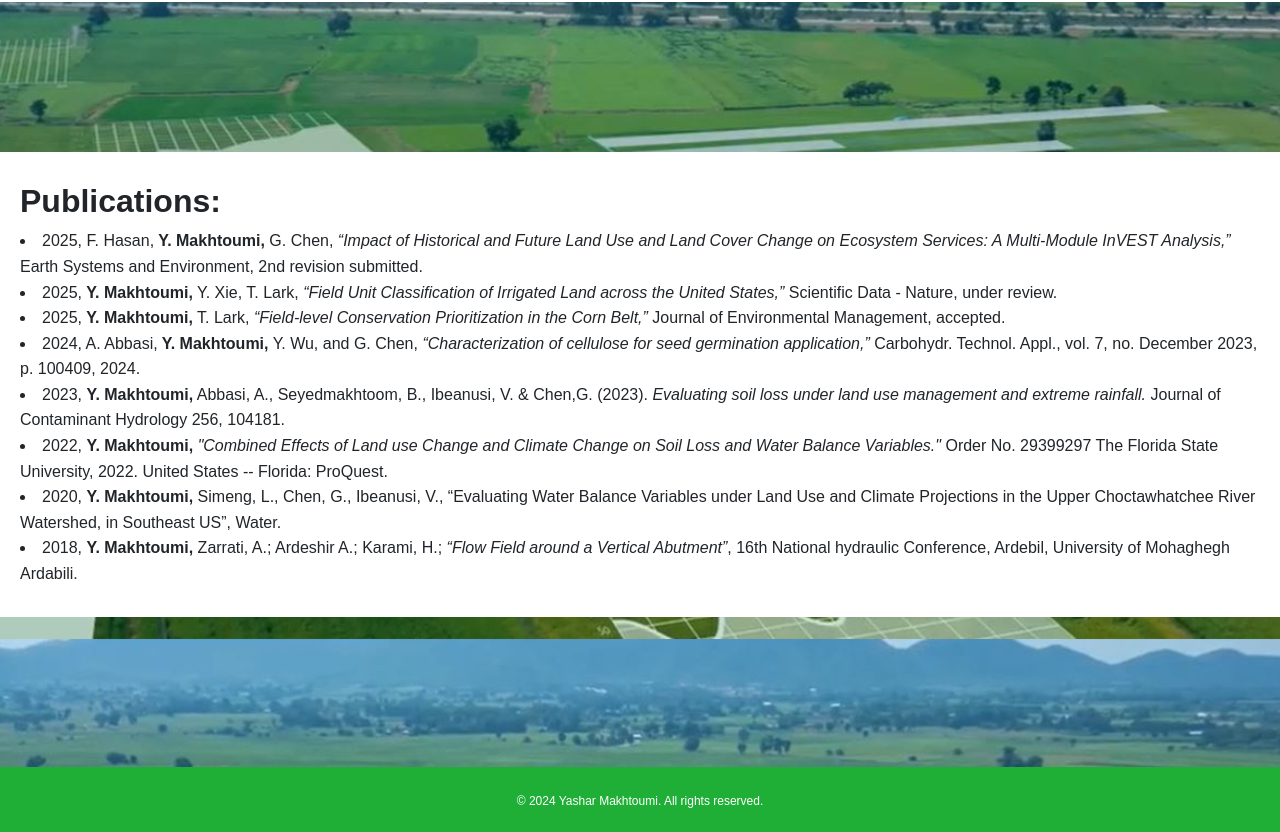
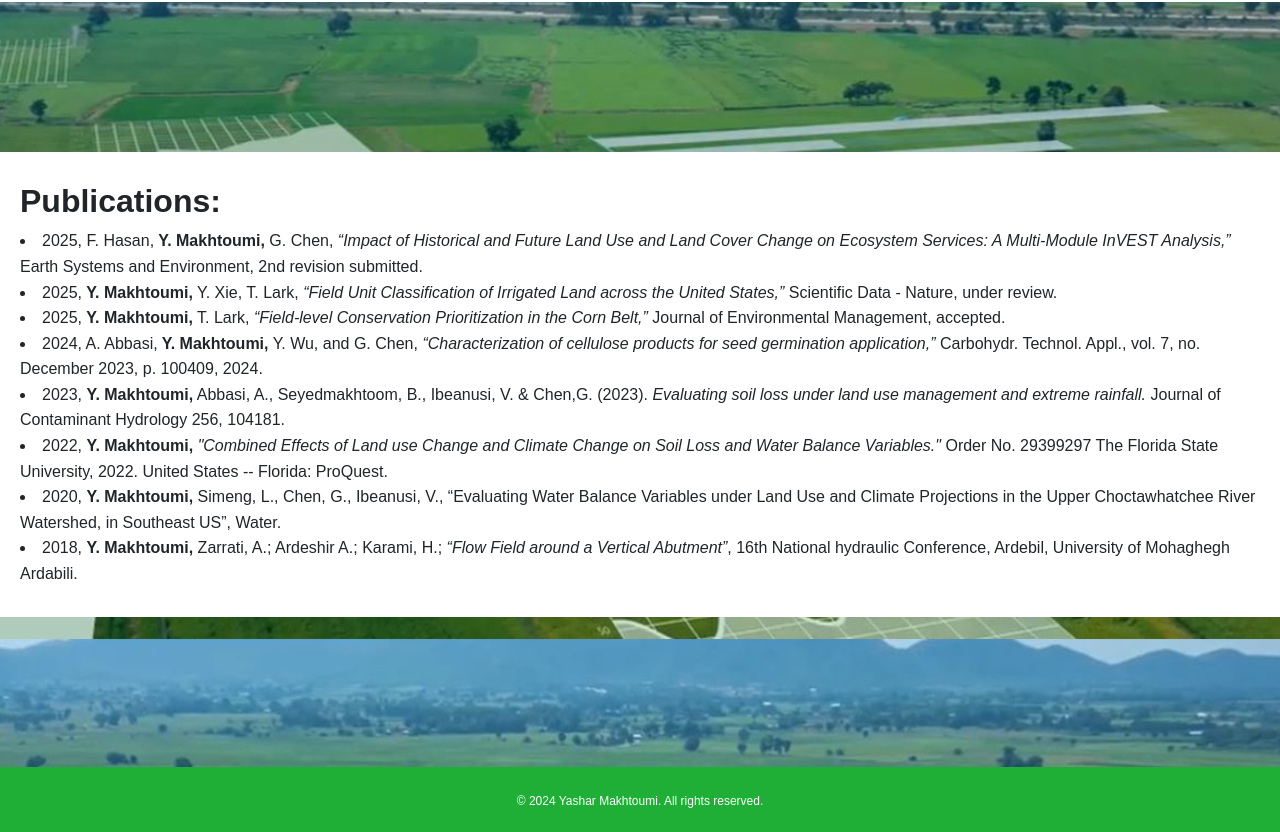
Before and after one commit to YasharMakhtoumi/YasharMakhtoumi.github.io, a plain HTML site: page projects.html in a window 1280 px wide. Shown: the part 2561-3393 px from the top of the page. Drawn offline with Linux system fonts and the light colour scheme.

Commit message:
August11_5

```diff
--- a/projects.html
+++ b/projects.html
@@ -84,7 +84,7 @@
         <li>2025, F. Hasan,<b> Y. Makhtoumi,</b> G. Chen, <i>“Impact of Historical and Future Land Use and Land Cover Change on Ecosystem Services: A Multi-Module InVEST Analysis,”</i> Earth Systems and Environment, 2nd revision submitted.</li>
         <li>2025,<b> Y. Makhtoumi,</b> Y. Xie, T. Lark, <i>“Field Unit Classification of Irrigated Land across the United States,”</i> Scientific Data - Nature, under review.</li>
         <li>2025,<b> Y. Makhtoumi,</b> T. Lark, <i>“Field-level Conservation Prioritization in the Corn Belt,”</i> Journal of Environmental Management, accepted.</li>
-        <li>2024, A. Abbasi,<b> Y. Makhtoumi,</b> Y. Wu, and G. Chen, <i>“Characterization of cellulose for seed germination application,”</i> Carbohydr. Technol. Appl., vol. 7, no. December 2023, p. 100409, 2024.</li>
+        <li>2024, A. Abbasi,<b> Y. Makhtoumi,</b> Y. Wu, and G. Chen, <i>“Characterization of cellulose products for seed germination application,”</i> Carbohydr. Technol. Appl., vol. 7, no. December 2023, p. 100409, 2024.</li>
         <li>2023, <b> Y. Makhtoumi,</b> Abbasi, A., Seyedmakhtoom, B., Ibeanusi, V. & Chen,G. (2023).
             <i>Evaluating soil loss under land use management and extreme rainfall.</i> Journal of Contaminant Hydrology 256, 104181. </li>
         <li>2022, <b> Y. Makhtoumi,</b> <i>"Combined Effects of Land use Change and Climate Change on Soil Loss and
```
